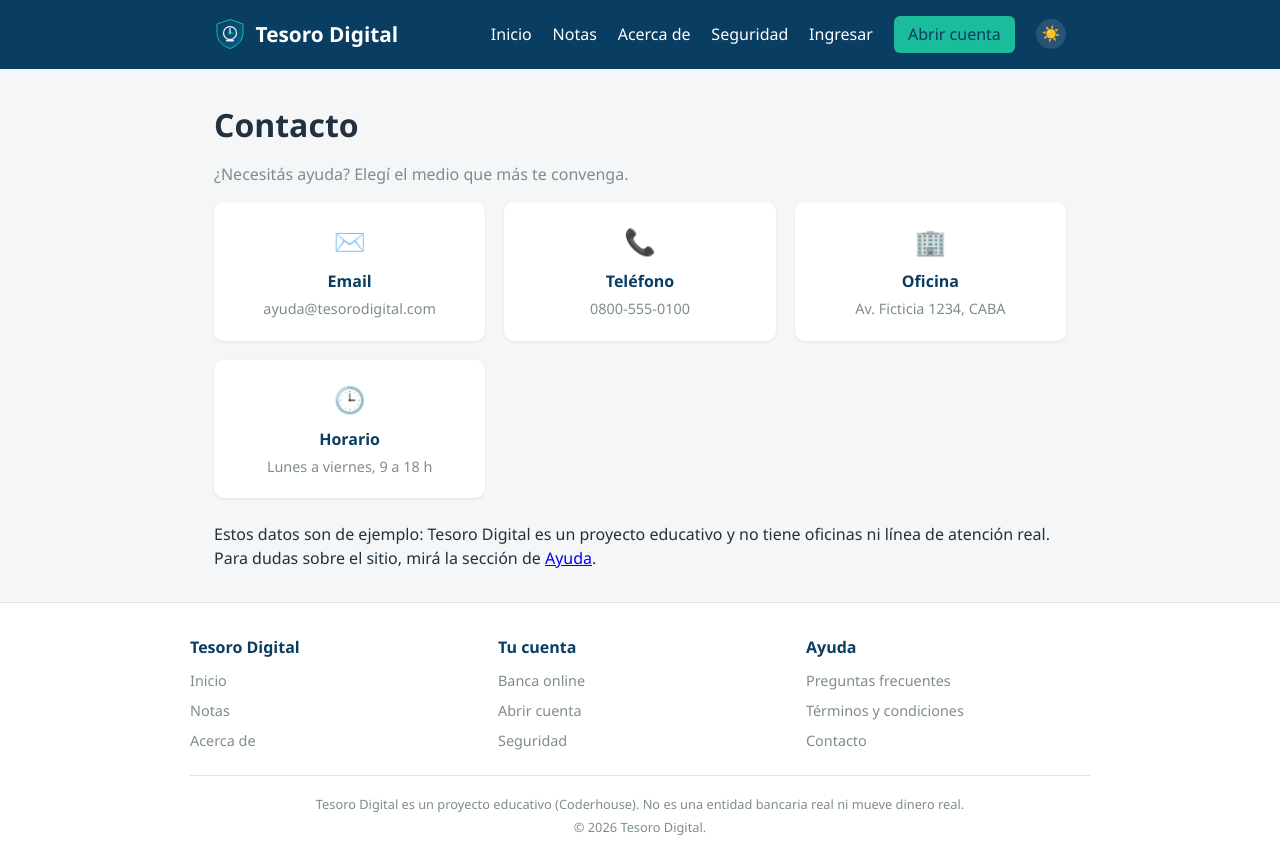
After one commit to nicred562/blog-tesoro-digital-coder, a Django app: page /contacto/ in a window 1280 px wide. The commit adds this page. Run offline with Django 5.2, Linux system fonts and the light colour scheme.

Commit message:
Profesionalizar el sitio: moneda, errores, admin y contacto
Suma separador de miles en los montos (USE_THOUSAND_SEPARATOR), paginas
404/500 propias en vez de las de Django, marca del banco en el panel
de administracion, una pagina de Contacto, meta description por
pagina, y boton de imprimir en el comprobante.

No toca el modelo Post ni sus migraciones (Preentrega 9 sigue intacta).

```diff
--- a/banca/templates/banca/comprobante.html
+++ b/banca/templates/banca/comprobante.html
@@ -27,6 +27,9 @@
         <div class="comprobante-fila"><span>Número de operación</span><span>#{{ mov.pk }}</span></div>
     </div>
 
-    <a href="{% url 'banca:panel' %}" class="boton">Volver a mi cuenta</a>
+    <div class="comprobante-acciones">
+        <a href="{% url 'banca:panel' %}" class="boton">Volver a mi cuenta</a>
+        <button type="button" class="boton boton-secundario" onclick="window.print()">Imprimir comprobante</button>
+    </div>
 </section>
 {% endblock %}
--- a/banca/templates/banca/inicio.html
+++ b/banca/templates/banca/inicio.html
@@ -2,6 +2,7 @@
 {% load static %}
 
 {% block titulo %}Tesoro Digital - Tu banco digital{% endblock %}
+{% block meta_descripcion %}Abrí tu cuenta gratis en Tesoro Digital: depositá, transferí y manejá tu plata desde un solo lugar.{% endblock %}
 
 {% block extra_css %}
 <link rel="stylesheet" href="{% static 'banca/css/banca.css' %}">
--- a/blog_project/settings.py
+++ b/blog_project/settings.py
@@ -113,6 +113,9 @@ USE_I18N = True
 
 USE_TZ = True
 
+# Separador de miles en los montos (ej: $1.234.567,89 en vez de $1234567.89)
+USE_THOUSAND_SEPARATOR = True
+
 
 # Static files (CSS, JavaScript, Images)
 # https://docs.djangoproject.com/en/6.1/howto/static-files/
--- a/posts/admin.py
+++ b/posts/admin.py
@@ -1,6 +1,10 @@
 from django.contrib import admin
 
 from .models import Post
+
+admin.site.site_header = "Tesoro Digital · Administración"
+admin.site.site_title = "Tesoro Digital Admin"
+admin.site.index_title = "Panel de administración"
 
 
 @admin.register(Post)
--- a/posts/static/posts/css/estilos.css
+++ b/posts/static/posts/css/estilos.css
@@ -531,3 +531,82 @@ form ul.errorlist {
     font-weight: bold;
     margin: 1rem 0;
 }
+
+/* Pagina de error 404 */
+
+.pagina-error {
+    max-width: 420px;
+    margin: 3rem auto;
+    text-align: center;
+}
+
+.pagina-error-codigo {
+    display: block;
+    font-size: 3.5rem;
+    font-weight: 800;
+    color: var(--color-acento);
+    line-height: 1;
+    margin-bottom: 0.5rem;
+}
+
+.pagina-error h1 {
+    color: var(--texto-marca);
+    margin: 0 0 0.5rem;
+}
+
+.pagina-error .boton {
+    margin-top: 1.2rem;
+}
+
+/* Contacto */
+
+.contacto-grilla {
+    display: grid;
+    grid-template-columns: repeat(auto-fit, minmax(200px, 1fr));
+    gap: 1.2rem;
+}
+
+.contacto-dato {
+    background-color: var(--superficie);
+    border-radius: 10px;
+    padding: 1.3rem;
+    box-shadow: 0 1px 3px rgba(0, 0, 0, 0.08);
+    text-align: center;
+}
+
+.contacto-dato .icono {
+    font-size: 1.6rem;
+    margin-bottom: 0.5rem;
+}
+
+.contacto-dato h3 {
+    margin: 0 0 0.3rem;
+    color: var(--texto-marca);
+    font-size: 1rem;
+}
+
+.contacto-dato p {
+    margin: 0;
+    color: var(--texto-muted);
+    font-size: 0.9rem;
+}
+
+/* Comprobante: version imprimible */
+
+@media print {
+    .cabecera,
+    .pie,
+    .mensajes,
+    .comprobante-acciones {
+        display: none !important;
+    }
+
+    .contenido {
+        max-width: 100%;
+        margin: 0;
+    }
+
+    .comprobante {
+        box-shadow: none;
+    }
+}
--- a/posts/templates/posts/base.html
+++ b/posts/templates/posts/base.html
@@ -5,6 +5,7 @@
     <meta charset="UTF-8">
     <meta name="viewport" content="width=device-width, initial-scale=1.0">
     <title>{% block titulo %}Tesoro Digital{% endblock %}</title>
+    <meta name="description" content="{% block meta_descripcion %}Tesoro Digital: banco digital ficticio para practicar Django. Blog, cuentas, transferencias y más.{% endblock %}">
     <script>
         (function () {
             try {
@@ -87,6 +88,7 @@
                 <span class="pie-titulo">Ayuda</span>
                 <a href="{% url 'ayuda' %}">Preguntas frecuentes</a>
                 <a href="{% url 'terminos' %}">Términos y condiciones</a>
+                <a href="{% url 'contacto' %}">Contacto</a>
             </div>
         </div>
         <div class="pie-legal">
--- /dev/null
+++ b/posts/templates/posts/contacto.html
@@ -0,0 +1,36 @@
+{% extends 'posts/base.html' %}
+
+{% block titulo %}Contacto - Tesoro Digital{% endblock %}
+
+{% block content %}
+<h1>Contacto</h1>
+<p class="bajada-lista">¿Necesitás ayuda? Elegí el medio que más te convenga.</p>
+
+<div class="contacto-grilla">
+    <div class="contacto-dato">
+        <div class="icono">✉️</div>
+        <h3>Email</h3>
+        <p>ayuda@tesorodigital.com</p>
+    </div>
+    <div class="contacto-dato">
+        <div class="icono">📞</div>
+        <h3>Teléfono</h3>
+        <p>0800-555-0100</p>
+    </div>
+    <div class="contacto-dato">
+        <div class="icono">🏢</div>
+        <h3>Oficina</h3>
+        <p>Av. Ficticia 1234, CABA</p>
+    </div>
+    <div class="contacto-dato">
+        <div class="icono">🕒</div>
+        <h3>Horario</h3>
+        <p>Lunes a viernes, 9 a 18 h</p>
+    </div>
+</div>
+
+<p class="ayuda-transferencia" style="margin-top: 1.5rem;">
+    Estos datos son de ejemplo: Tesoro Digital es un proyecto educativo y no tiene oficinas ni línea de atención real.
+    Para dudas sobre el sitio, mirá la sección de <a href="{% url 'ayuda' %}">Ayuda</a>.
+</p>
+{% endblock %}
--- a/posts/templates/posts/inicio.html
+++ b/posts/templates/posts/inicio.html
@@ -1,6 +1,7 @@
 {% extends 'posts/base.html' %}
 
 {% block titulo %}Inicio - Tesoro Digital{% endblock %}
+{% block meta_descripcion %}Blog de Tesoro Digital: guías, novedades y consejos sobre ahorro, tarjetas, seguridad y transferencias.{% endblock %}
 
 {% block content %}
 <section class="bienvenida">
--- a/posts/templates/posts/lista_posts.html
+++ b/posts/templates/posts/lista_posts.html
@@ -1,6 +1,7 @@
 {% extends 'posts/base.html' %}
 
 {% block titulo %}Notas - Tesoro Digital{% endblock %}
+{% block meta_descripcion %}Todas las notas del blog de Tesoro Digital: ahorro, tarjetas, seguridad y transferencias.{% endblock %}
 
 {% block content %}
 <h1>Notas del blog</h1>
--- a/posts/urls.py
+++ b/posts/urls.py
@@ -9,4 +9,5 @@ urlpatterns = [
     path('notas/<slug:slug>/', views.detalle_post, name='detalle_post'),
     path('ayuda/', views.ayuda, name='ayuda'),
     path('terminos/', views.terminos, name='terminos'),
+    path('contacto/', views.contacto, name='contacto'),
 ]
--- a/posts/views.py
+++ b/posts/views.py
@@ -20,6 +20,10 @@ def terminos(request):
     return render(request, 'posts/terminos.html')
 
 
+def contacto(request):
+    return render(request, 'posts/contacto.html')
+
+
 def lista_posts(request):
     posts = Post.objects.filter(estado="publicado").order_by("-fecha_creacion")
     context = {
```
Also changed, not shown: banca/static/banca/css/banca.css (+7 -0 lines), posts/templates/404.html (added, +12 -0 lines), posts/templates/500.html (added, +47 -0 lines).
